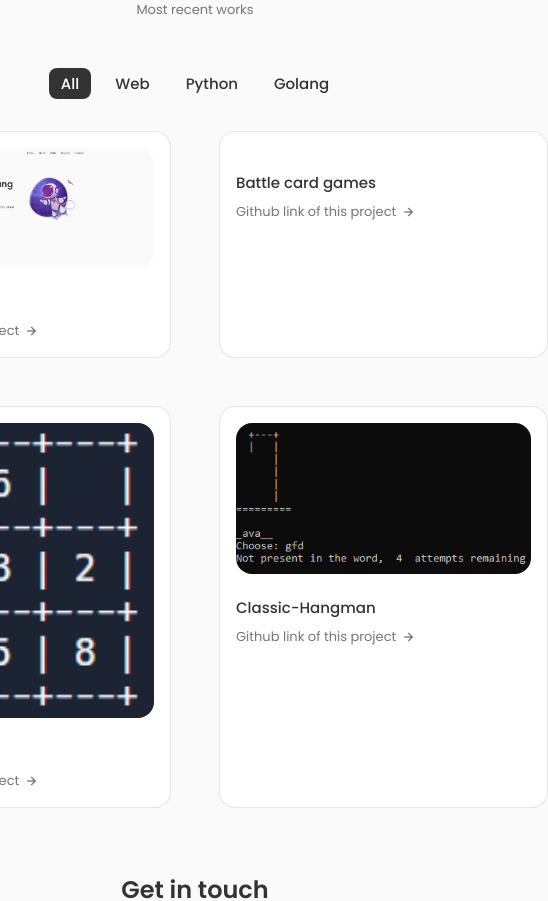
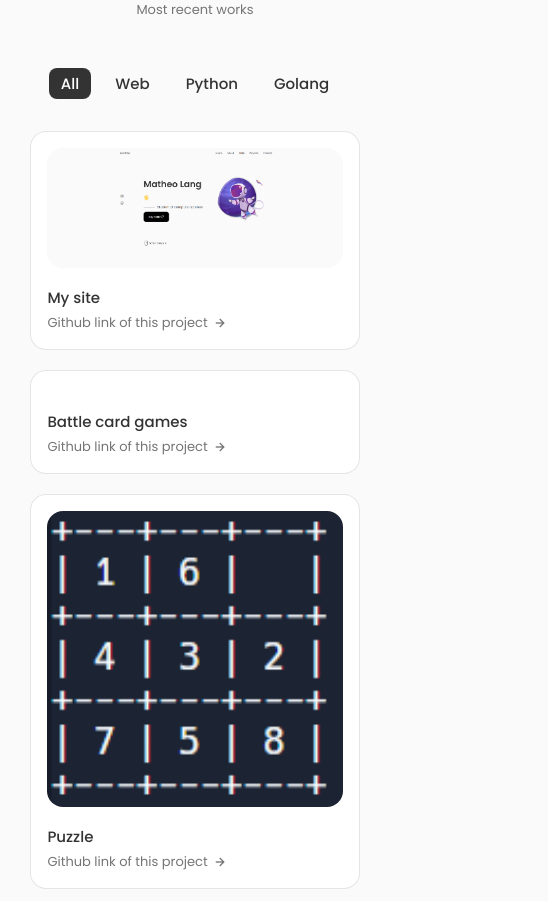
Before and after one commit to Matsuel/Personnal-website, a React (Create React App) app: page / in a window 390 px wide. Shown: the part 2262-3163 px from the top of the page, 548 px wide, since content can reach past the window. Built offline with nearby package versions, Linux system fonts and the light colour scheme.

Commit message:
projects

```diff
--- a/src/components/Work/work.css
+++ b/src/components/Work/work.css
@@ -66,3 +66,47 @@
     background-color: var(--title-color);
     color: var(--container-color);
 }
+
+@media screen and (max-width: 992px) {
+    .work_container{
+        gap: 1.25rem;
+    }
+
+    .work_card{
+        padding: 1rem;
+    }
+
+    .work_img {
+        margin-bottom: 0.75rem;
+    }
+
+    .work_title{
+        margin-bottom: 0.25rem;
+    }
+  }
+
+  @media screen and (max-width: 768px) {
+    .work_container{
+        grid-template-columns: max-content;
+    }
+  }
+
+  @media screen and (max-width: 576px) {
+    .work_container{
+        grid-template-columns: 1fr;
+    }
+
+    .work_img{
+        width: 100%;
+    }
+  }
+
+  @media screen and (max-width: 350px) {
+    .work_item{
+        font-size: var(--small-font-size);
+    }
+
+    .work_filters{
+        column-gap: 0.25rem;
+    }
+  }
```
